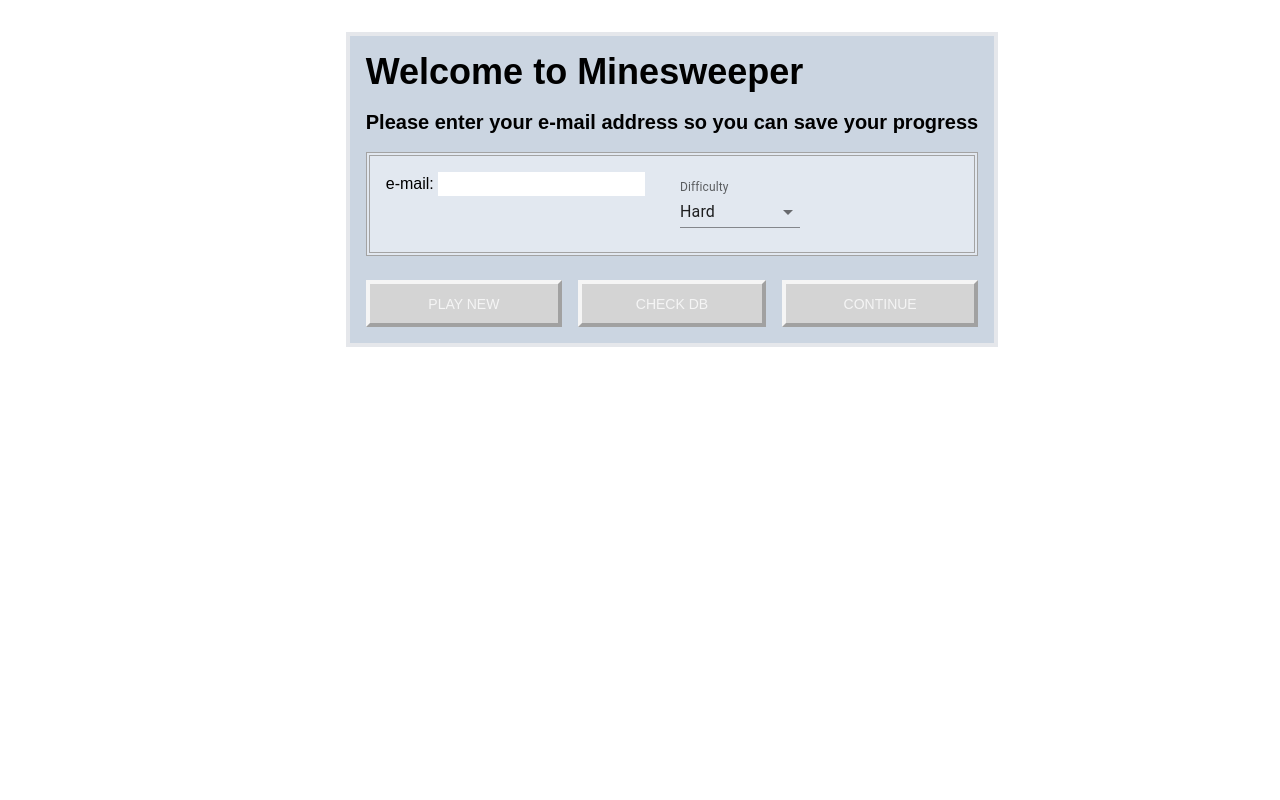
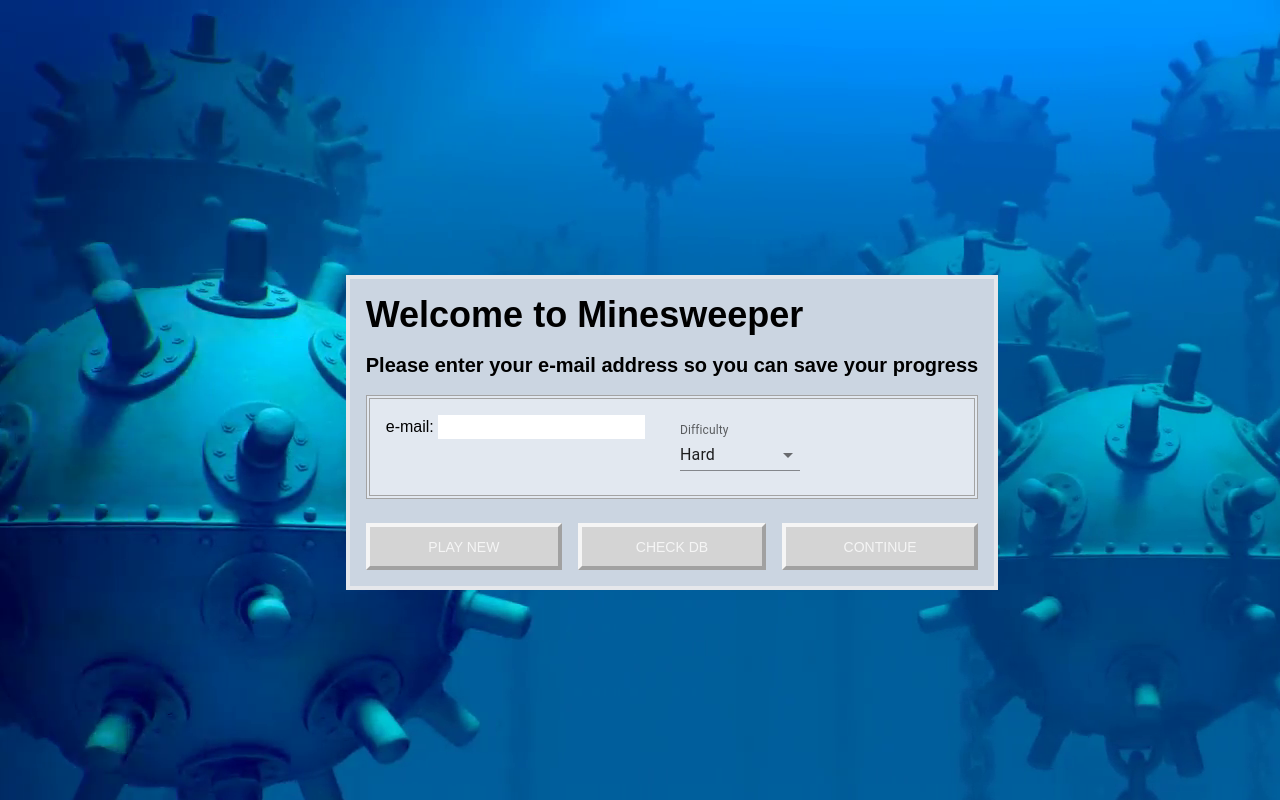
Before and after one commit to AlBaarS/rusty-minesweeper, a Next.js app: page / in a window 1280 px wide. Built offline with nearby package versions, Linux system fonts and the light colour scheme.

Commit message:
Added background image to starting page

```diff
--- a/app/pages/MinesweeperPlay.tsx
+++ b/app/pages/MinesweeperPlay.tsx
@@ -249,7 +249,7 @@ export const MinesweeperPlay = () => {
         )}>
             <div className={classNames(
                 "box-border",
-                "w-2/5"
+                "w-2/5",
             )}>
                 <div className={classNames(
                     "px-4",
--- a/app/pages/MinesweeperStart.tsx
+++ b/app/pages/MinesweeperStart.tsx
@@ -122,7 +122,9 @@ export const MinesweeperStart = () => {
             "flex",
             "items-center",
             "justify-center",
-            "content-stretch"
+            "content-stretch",
+            "bg-mines-1",
+            "h-screen",
         )}>
             <div className={classNames(
                 "relative",
--- a/tailwind.config.ts
+++ b/tailwind.config.ts
@@ -12,6 +12,9 @@ export default {
         background: "var(--background)",
         foreground: "var(--foreground)",
       },
+      backgroundImage: {
+        'mines-1': "url('/backgrounds/seamines1.png')",
+      }
     },
   },
   safelist: [
```
Also changed, not shown: public/backgrounds/seamines1.png (added).
